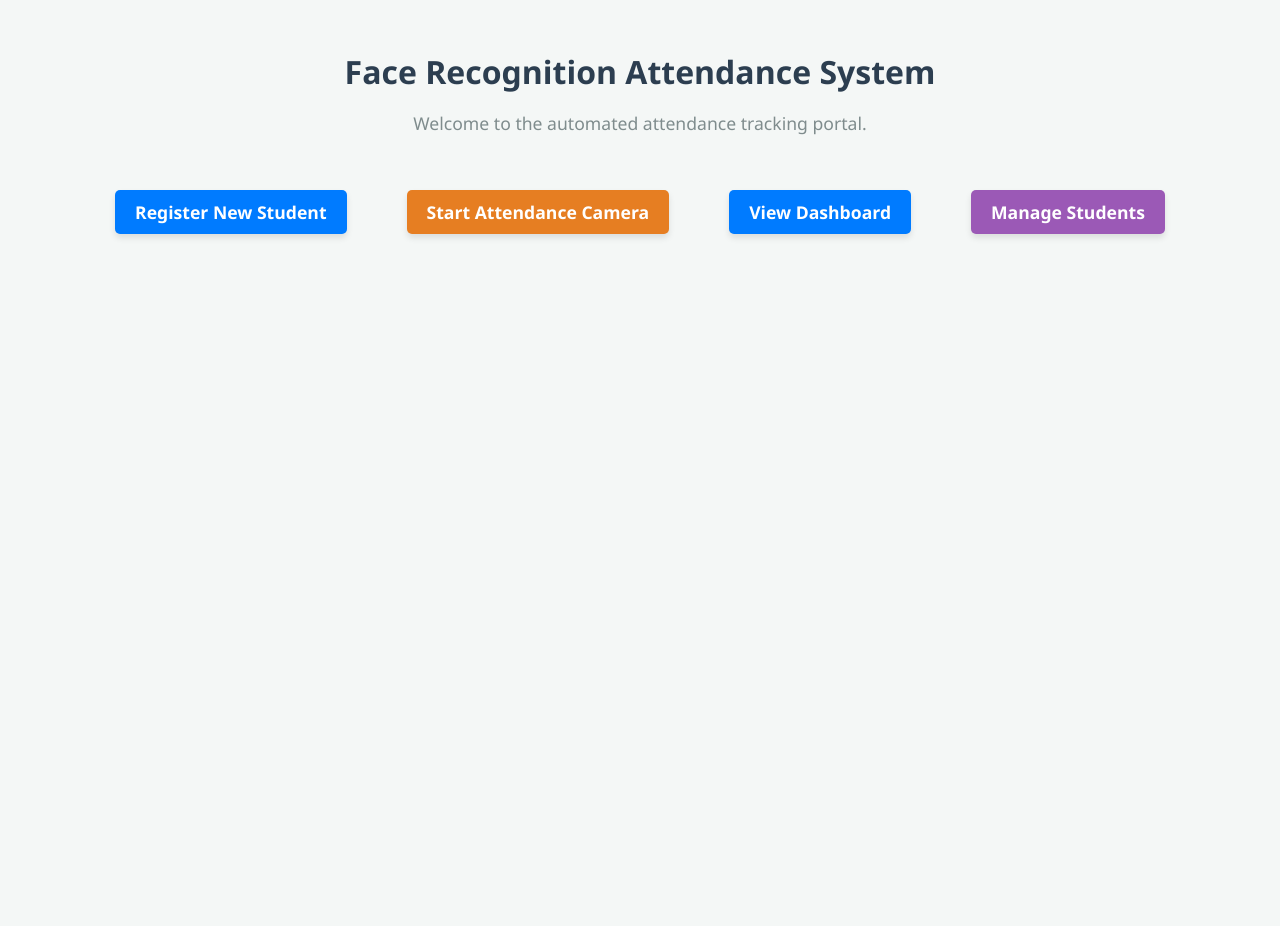
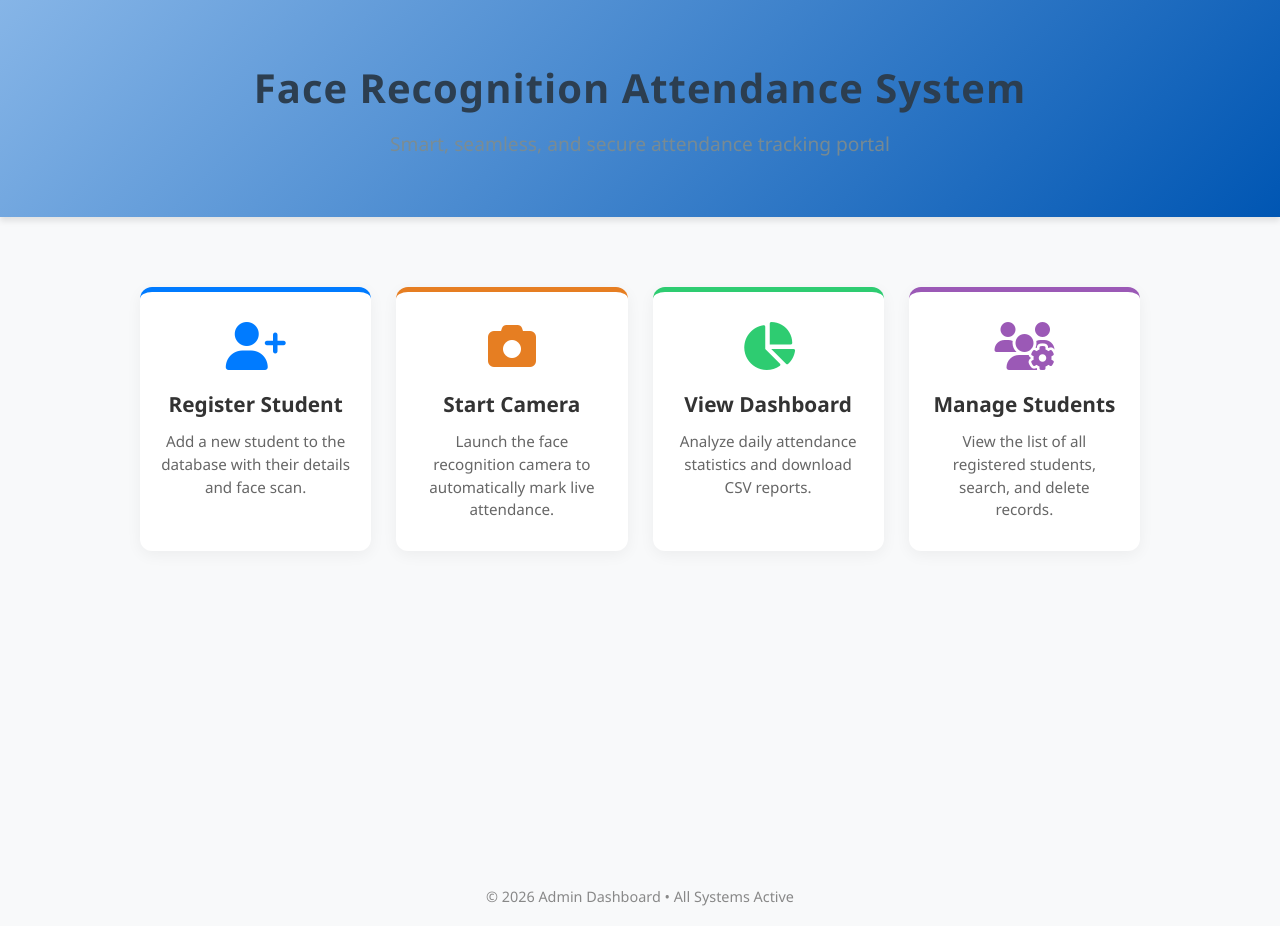
Before and after one commit to Mragakshi-garg/Attendance-system, a Flask app: page / in a window 1280 px wide. Before the commit the page ends 238 px from the top, so only its background shows below. Run offline with Flask 3, Linux system fonts and the light colour scheme.

Commit message:
ui ux update

```diff
--- a/templates/index.html
+++ b/templates/index.html
@@ -5,51 +5,203 @@
     <meta charset="UTF-8">
     <meta name="viewport" content="width=device-width, initial-scale=1.0">
     <title>Face Recognition Attendance</title>
-    <!-- We will use a basic clean CSS file next -->
+    <!-- Font Awesome for Icons -->
+    <link rel="stylesheet" href="https://cdnjs.cloudflare.com/ajax/libs/font-awesome/6.4.0/css/all.min.css">
     <link rel="stylesheet" href="{{ url_for('static', filename='css/style.css') }}">
     <style>
         body {
             font-family: 'Segoe UI', Tahoma, Geneva, Verdana, sans-serif;
-            text-align: center;
-            margin-top: 50px;
+            background-color: #f8f9fa;
+            margin: 0;
+            padding: 0;
+            color: #333;
         }
 
-        .nav-links a {
-            margin: 15px;
-            padding: 10px 20px;
-            background-color: #007bff;
+        .header-section {
+            background: linear-gradient(135deg, #86b5e7, #0056b3);
             color: white;
-            text-decoration: none;
-            border-radius: 5px;
+            padding: 60px 20px;
+            text-align: center;
+            box-shadow: 0 4px 6px rgba(0, 0, 0, 0.1);
         }
 
-        .nav-links a:hover {
-            background-color: #0056b3;
+        .header-section h1 {
+            margin: 0 0 15px 0;
+            font-size: 2.5rem;
+            letter-spacing: 1px;
+        }
+
+        .header-section p {
+            margin: 0;
+            font-size: 1.2rem;
+            opacity: 0.9;
+            font-weight: 500;
+        }
+
+        .main-container {
+            max-width: 1000px;
+            margin: 50px auto;
+            padding: 0 20px;
+            min-height: calc(100vh - 250px);
+            display: flex;
+            flex-direction: column;
+            justify-content: flex-start;
+        }
+
+        .cards-grid {
+            display: grid;
+            grid-template-columns: repeat(auto-fit, minmax(220px, 1fr));
+            gap: 25px;
+            margin-top: 20px;
+        }
+
+        .card {
+            background: white;
+            border-radius: 12px;
+            padding: 30px 20px;
+            text-align: center;
+            text-decoration: none;
+            color: inherit;
+            box-shadow: 0 4px 15px rgba(0, 0, 0, 0.05);
+            transition: transform 0.3s ease, box-shadow 0.3s ease;
+            display: flex;
+            flex-direction: column;
+            align-items: center;
+            border-top: 5px solid #ccc;
+        }
+
+        .card:hover {
+            transform: translateY(-8px);
+            box-shadow: 0 12px 30px rgba(0, 0, 0, 0.12);
+        }
+
+        .card-icon {
+            font-size: 3rem;
+            margin-bottom: 20px;
+        }
+
+        .card-title {
+            font-size: 1.3rem;
+            font-weight: 600;
+            margin-bottom: 12px;
+        }
+
+        .card-desc {
+            color: #666;
+            font-size: 0.95rem;
+            line-height: 1.5;
+        }
+
+        /* Specific Card Colors */
+        .card-register {
+            border-top-color: #007bff;
+        }
+
+        .card-register .card-icon {
+            color: #007bff;
+        }
+
+        .card-camera {
+            border-top-color: #e67e22;
+        }
+
+        .card-camera .card-icon {
+            color: #e67e22;
+        }
+
+        .card-dashboard {
+            border-top-color: #2ecc71;
+        }
+
+        .card-dashboard .card-icon {
+            color: #2ecc71;
+        }
+
+        .card-manage {
+            border-top-color: #9b59b6;
+        }
+
+        .card-manage .card-icon {
+            color: #9b59b6;
+        }
+
+        .flash-messages {
+            width: 100%;
+            margin-bottom: 30px;
+        }
+
+        .flash-message {
+            background-color: #d4edda;
+            color: #155724;
+            padding: 15px;
+            border-radius: 8px;
+            border: 1px solid #c3e6cb;
+            text-align: center;
+            font-weight: bold;
+        }
+
+        footer {
+            text-align: center;
+            padding: 20px;
+            color: #888;
+            font-size: 0.9rem;
+            margin-top: auto;
         }
     </style>
 </head>
 
 <body>
+    <div class="header-section">
         <h1>Face Recognition Attendance System</h1>
+        <p>Smart, seamless, and secure attendance tracking portal</p>
+    </div>
 
+    <div class="main-container">
+
+        <!-- Flash Messages Display -->
         {% with messages = get_flashed_messages() %}
         {% if messages %}
-    <div style="color: #2ecc71; font-weight: bold; margin-bottom: 20px;">
+        <div class="flash-messages">
             {% for message in messages %}
-        <p>{{ message }}</p>
+            <div class="flash-message">
+                <i class="fas fa-check-circle"></i> {{ message }}
+            </div>
             {% endfor %}
         </div>
         {% endif %}
         {% endwith %}
 
-    <p>Welcome to the automated attendance tracking portal.</p>
+        <!-- Navigation Cards Grid -->
+        <div class="cards-grid">
+            <a href="/register" class="card card-register">
+                <i class="fas fa-user-plus card-icon"></i>
+                <div class="card-title">Register Student</div>
+                <div class="card-desc">Add a new student to the database with their details and face scan.</div>
+            </a>
 
-    <div class="nav-links">
-        <a href="/register">Register New Student</a>
-        <a href="/take_attendance" style="background-color: #e67e22;">Start Attendance Camera</a>
-        <a href="/dashboard">View Dashboard</a>
-        <a href="/manage" style="background-color: #9b59b6;">Manage Students</a>
+            <a href="/take_attendance" class="card card-camera">
+                <i class="fas fa-camera card-icon"></i>
+                <div class="card-title">Start Camera</div>
+                <div class="card-desc">Launch the face recognition camera to automatically mark live attendance.</div>
+            </a>
+
+            <a href="/dashboard" class="card card-dashboard">
+                <i class="fas fa-chart-pie card-icon"></i>
+                <div class="card-title">View Dashboard</div>
+                <div class="card-desc">Analyze daily attendance statistics and download CSV reports.</div>
+            </a>
+
+            <a href="/manage" class="card card-manage">
+                <i class="fas fa-users-cog card-icon"></i>
+                <div class="card-title">Manage Students</div>
+                <div class="card-desc">View the list of all registered students, search, and delete records.</div>
+            </a>
         </div>
+    </div>
+
+    <footer>
+        &copy; 2026 Admin Dashboard &bull; All Systems Active
+    </footer>
 </body>
 
 </html>
```
Also changed, not shown: database.db, debug_capture.jpg. Lines whose indentation alone changed are shown as unchanged.
